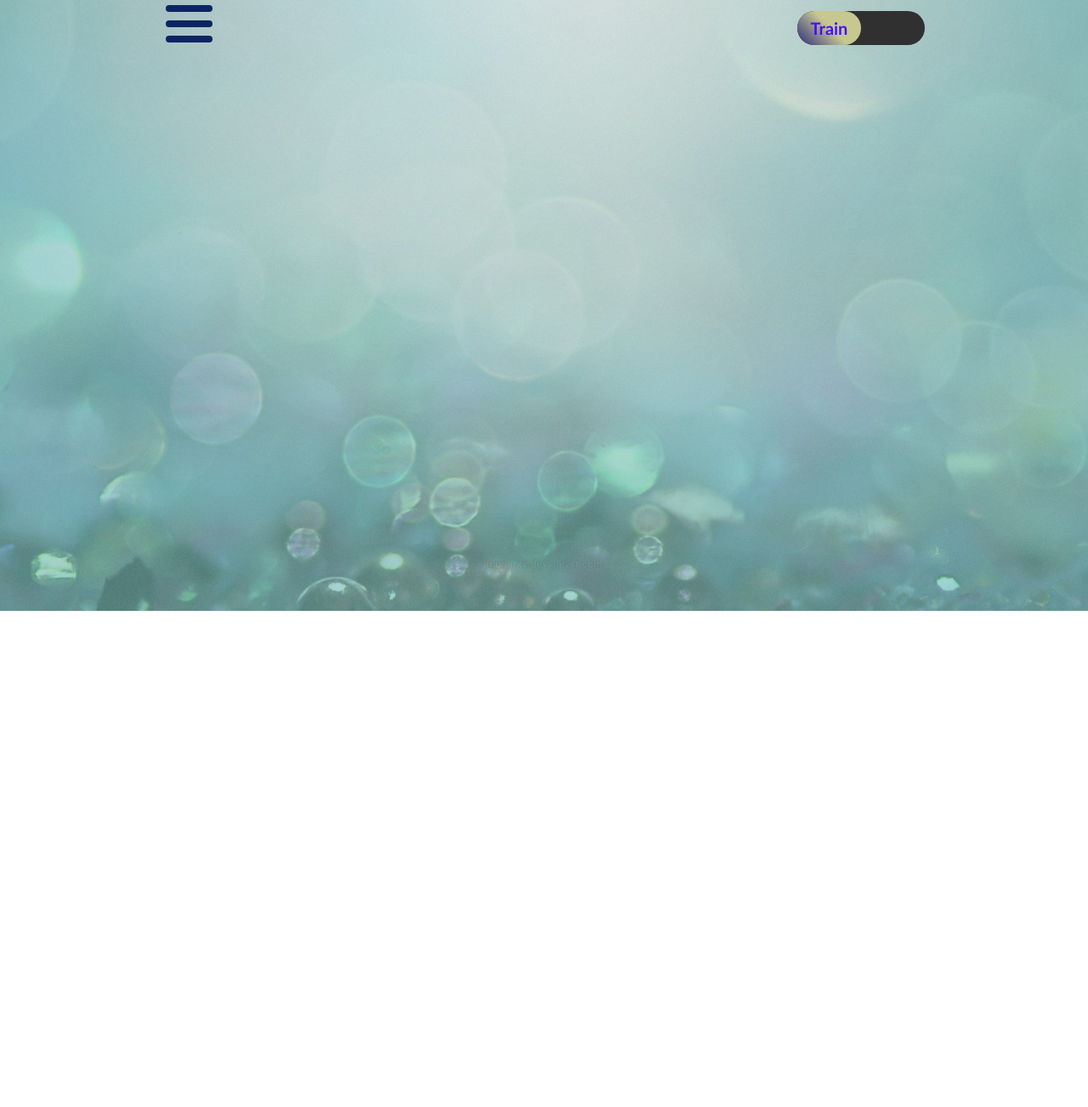
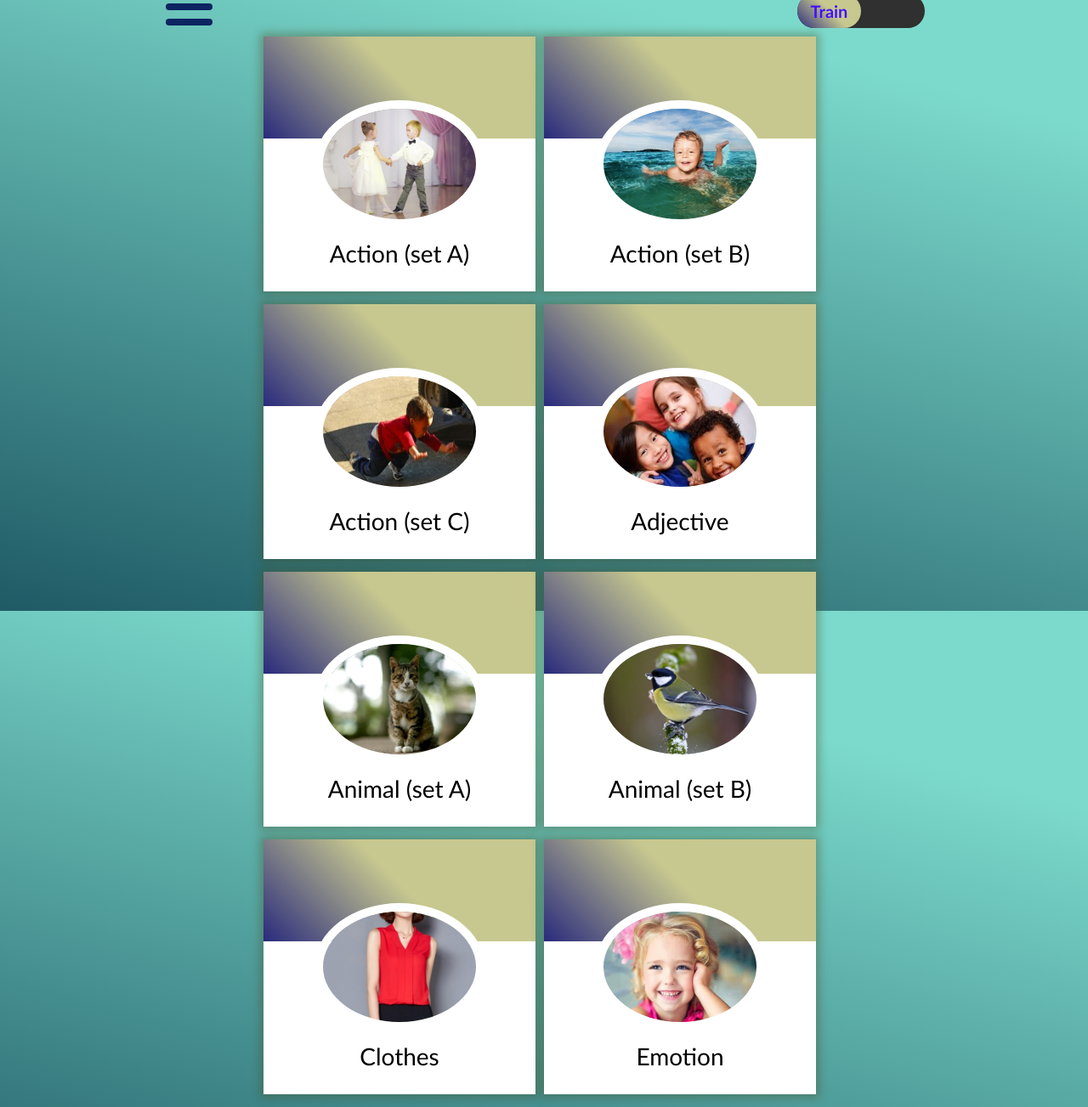
Before and after one commit to MVPmiami/english-for-kids, a website built with webpack: page english-for-kids/src/html/main.html in a window 1280 px wide. Shown: the part 81-1384 px from the top of the page at 85% size. Before the commit the page ends 864 px from the top, so only its background shows below. Built offline with Linux system fonts and the light colour scheme.

Commit message:
feat: add 8 categories for main page

```diff
--- a/english-for-kids/src/css/main-page.css
+++ b/english-for-kids/src/css/main-page.css
@@ -5,12 +5,11 @@
   box-sizing: border-box;
 }
 html{
-  background-image: url(../img/background.jpeg);
-  background-repeat: no-repeat;
-  background-size: cover;
+  background: rgb(31,90,101);
+  background: linear-gradient(15deg, rgba(31,90,101,1) 0%, rgba(124,218,204,1) 80%);
   margin: 0;
+  width: 100%;
   height: 100%;
-  width: 100%;
   font-family: 'Gill Sans', 'Gill Sans MT', Calibri, 'Trebuchet MS', sans-serif;
 }
 
@@ -29,6 +28,7 @@ body{
   width: 70%;
   height: 800px;
   display: flex;
+  flex-flow: column;
   margin: 5% 0 0 0;
 }
 
@@ -46,3 +46,59 @@ body{
   width: 60px;
   height: 60px;
 }
+
+.main-container{
+  display: flex;
+  flex-flow: row wrap;
+  justify-content: center;
+  align-items: center;
+  width: 100%;
+}
+
+.card {
+  display: flex;
+  flex-flow: column;
+  justify-content: space-between;
+  align-items: center;
+  min-width: 320px ;
+  min-height: 300px;
+  margin-bottom: 15px;
+  margin-right: 10px;
+  height: 100px;
+  background-color: white;
+  position: relative;
+  font-size: 28px;
+  box-shadow: 0px 0px 10px 4px rgba(70, 80, 34, 0.4);
+}
+
+.card:hover{
+  cursor: pointer;
+  box-shadow: 0px 0px 10px 4px rgba(34, 60, 80, 0.8);
+}
+
+img {
+  width: 200px;
+  height: 150px;
+  position: absolute;
+  top: calc(50% - 75px);
+  left: calc(50% - 100px);
+  border-radius: 100%;
+  border: 10px solid white;
+}
+
+.card-status-color{
+  width: 100%;
+  height: 40%;
+  background: rgb(41,42,124);
+  background: linear-gradient(45deg, rgba(41,42,124,1) 0%, rgba(199,200,143,1) 52%);
+}
+
+.card-status-color-play{
+  background: rgb(41,42,124);
+  background: linear-gradient(27deg, rgba(41,42,124,1) 0%, rgba(218,124,130,1) 88%);
+}
+
+@media(max-width: 1280px) {
+
+}
+}
--- a/english-for-kids/src/html/main.html
+++ b/english-for-kids/src/html/main.html
@@ -39,7 +39,48 @@
           </div>
         </div>
       </div>
-      <div class="main-container"></div>
+      <div class="main-container">
+        <div class="action-set-a card">
+          <div class="card-status-color"></div>
+          <img src="../img/dance.jpg" alt="dance">
+          <p>Action (set A)</p>
+        </div>
+        <div class="action-set-b card">
+          <div class="card-status-color"></div>
+          <img src="../img/swim.jpg" alt="dance">
+          <p>Action (set B)</p>
+        </div>
+        <div class="action-set-c card">
+          <div class="card-status-color"></div>
+          <img src="../img/drop.jpeg" alt="dance">
+          <p>Action (set C)</p>
+        </div>
+        <div class="adjective card">
+          <div class="card-status-color"></div>
+          <img src="../img/friendly.jpeg" alt="dance">
+          <p>Adjective</p>
+        </div>
+        <div class="animal-set-a card">
+          <div class="card-status-color"></div>
+          <img src="../img/cat.jpg" alt="dance">
+          <p>Animal (set A)</p>
+        </div>
+        <div class="animal-set-b card">
+          <div class="card-status-color"></div>
+          <img src="../img/bird.jpg" alt="dance">
+          <p>Animal (set B)</p>
+        </div>
+        <div class="clothes card">
+          <div class="card-status-color"></div>
+          <img src="../img/blouse.jpg" alt="dance">
+          <p>Clothes</p>
+        </div>
+        <div class="emotions card">
+          <div class="card-status-color"></div>
+          <img src="../img/smile.jpg" alt="dance">
+          <p>Emotion</p>
+        </div>
+      </div>
     </div>
   </div>
   <script src="../../dist/bundle.js"></script>
--- a/english-for-kids/src/javascript/app.js
+++ b/english-for-kids/src/javascript/app.js
@@ -1,5 +1,6 @@
 import {burger} from './burger.js';
 import {switchStatus} from './switcher.js';
+import cards from './cards.js';
 const switcherBtn = document.querySelector('.switch-button');
 const navigation = document.querySelector('.navigation-list');
 
@@ -9,3 +10,5 @@ switcherBtn.addEventListener('click', () => {
 });
 
 burger();
+
+console.log(cards)
--- a/english-for-kids/src/javascript/burger.js
+++ b/english-for-kids/src/javascript/burger.js
@@ -2,7 +2,6 @@ function burger() {
   const burgerBtn = document.querySelector('.burger');
   const navigation = document.querySelector('.navigation-list');
   let isActive = true;
-  console.log(navigation);
   burgerBtn.addEventListener('click', () => {
     if(isActive){
       navigation.classList.remove('navigation-list-to-left');
--- a/english-for-kids/src/javascript/switcher.js
+++ b/english-for-kids/src/javascript/switcher.js
@@ -3,15 +3,22 @@ let isTrain = true;
 function switchStatus() {
   const switcherBtn = document.querySelector('.switch-button');
   const navigation = document.querySelector('.navigation-list');
+  const cardStatusColor = document.querySelectorAll('.card-status-color');
 
   if(isTrain){
     switcherBtn.addEventListener('click', () => {
       navigation.classList.add('navigation-list-play');
+      for(let i = 0; i < cardStatusColor.length; i++) {
+        cardStatusColor[i].classList.add('card-status-color-play');
+      }
       isTrain = false;
   });
   }else{
     switcherBtn.addEventListener('click', () => {
       navigation.classList.remove('navigation-list-play');
+      for(let i = 0; i < cardStatusColor.length; i++) {
+        cardStatusColor[i].classList.remove('card-status-color-play');
+      }
       isTrain = true;
   });
   }
```
Also changed, not shown: english-for-kids/dist/bundle.js, english-for-kids/src/img/drop.jpeg (added), english-for-kids/src/img/friendly.jpeg (added).
